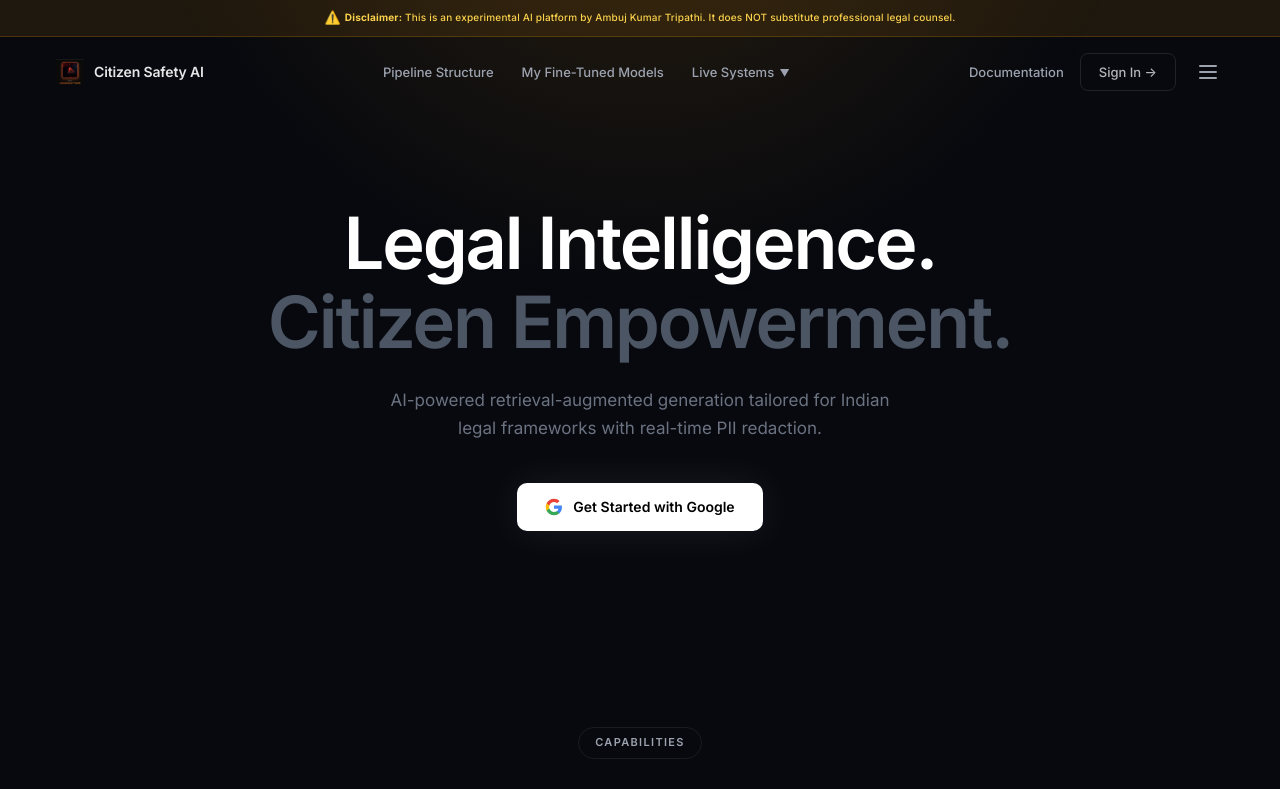
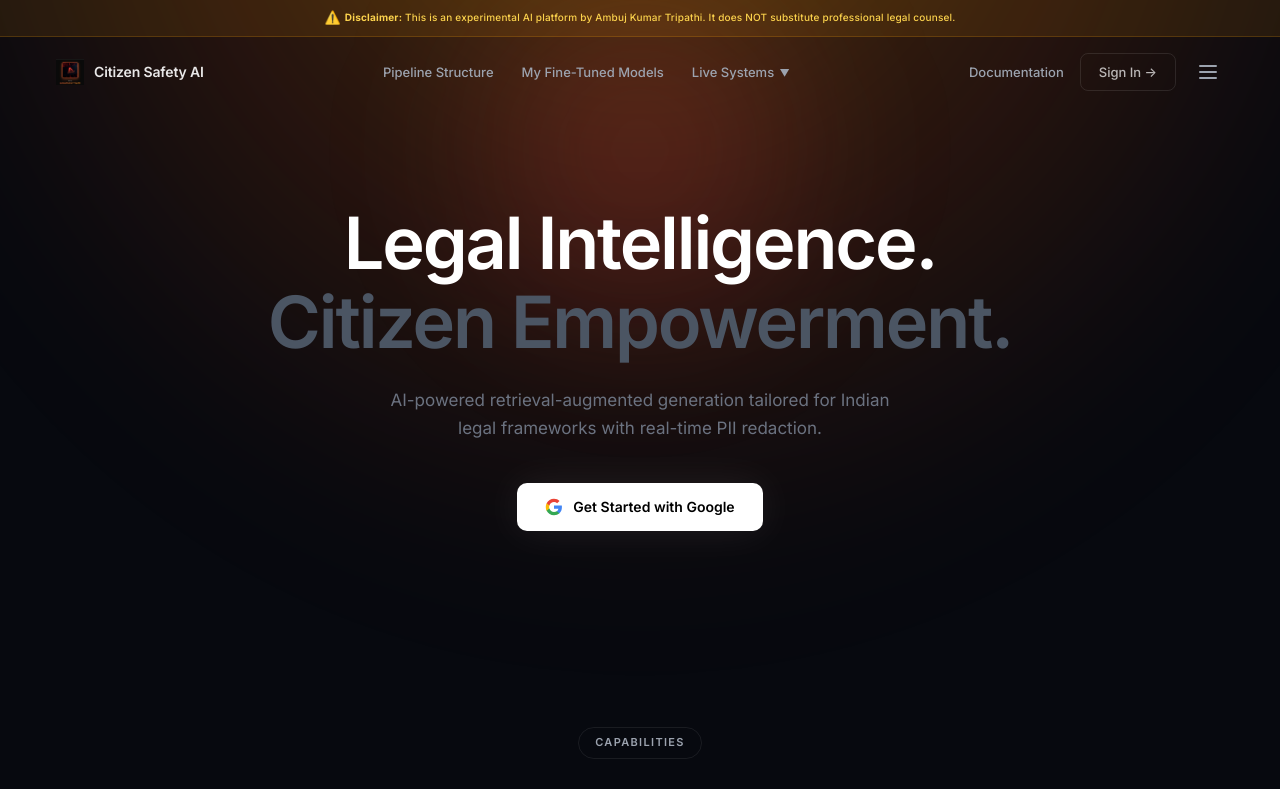
Before and after one commit to Ambuj123-lab/Citizen-Safety-AI-Assistant, a React app in the folder frontend/: page /login in a window 1280 px wide. Shown: the top 789 px of the page. Built offline with nearby package versions, Linux system fonts and the light colour scheme; no server answers; the HTML template or start-up script is replaced by a standard one.

Commit message:
style: Massively intensify ambient hero spotlight glow to match Webflow reference

```diff
--- a/frontend/src/pages/Login.jsx
+++ b/frontend/src/pages/Login.jsx
@@ -229,8 +229,9 @@ const Login = () => {
                 </div>
             )}
 
-            {/* ── AMBIENT GLOW (AMBER SPOTLIGHT) ── */}
-            <div style={{ position: 'fixed', top: '-200px', left: '50%', transform: 'translateX(-50%)', width: '1200px', height: '600px', background: 'radial-gradient(ellipse at top, rgba(245, 158, 11, 0.15) 0%, transparent 60%)', pointerEvents: 'none', zIndex: 0 }} />
+            {/* ── SUPER DYNAMIC AMBIENT GLOW (LUXURY WEBFLOW SPOTLIGHT) ── */}
+            <div style={{ position: 'fixed', top: '-300px', left: '50%', transform: 'translateX(-50%)', width: '120vw', height: '900px', background: 'radial-gradient(ellipse at 50% 10%, rgba(245, 158, 11, 0.3) 0%, rgba(234, 88, 12, 0.15) 40%, transparent 70%)', filter: 'blur(80px)', pointerEvents: 'none', zIndex: 0 }} />
+            <div style={{ position: 'fixed', top: '-100px', left: '50%', transform: 'translateX(-50%)', width: '600px', height: '500px', background: 'radial-gradient(circle at center, rgba(239, 68, 68, 0.25) 0%, transparent 60%)', filter: 'blur(60px)', pointerEvents: 'none', zIndex: 0 }} />
 
             {/* ══════════════════ HERO SECTION ══════════════════ */}
             <section style={{
```
